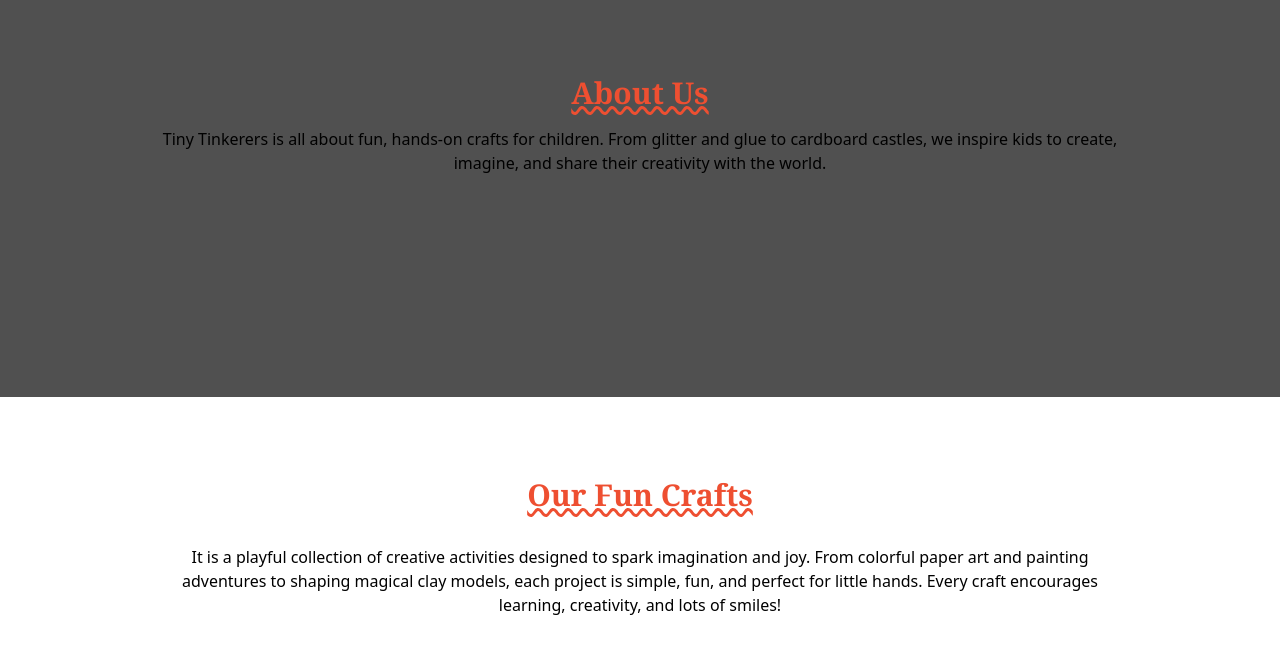
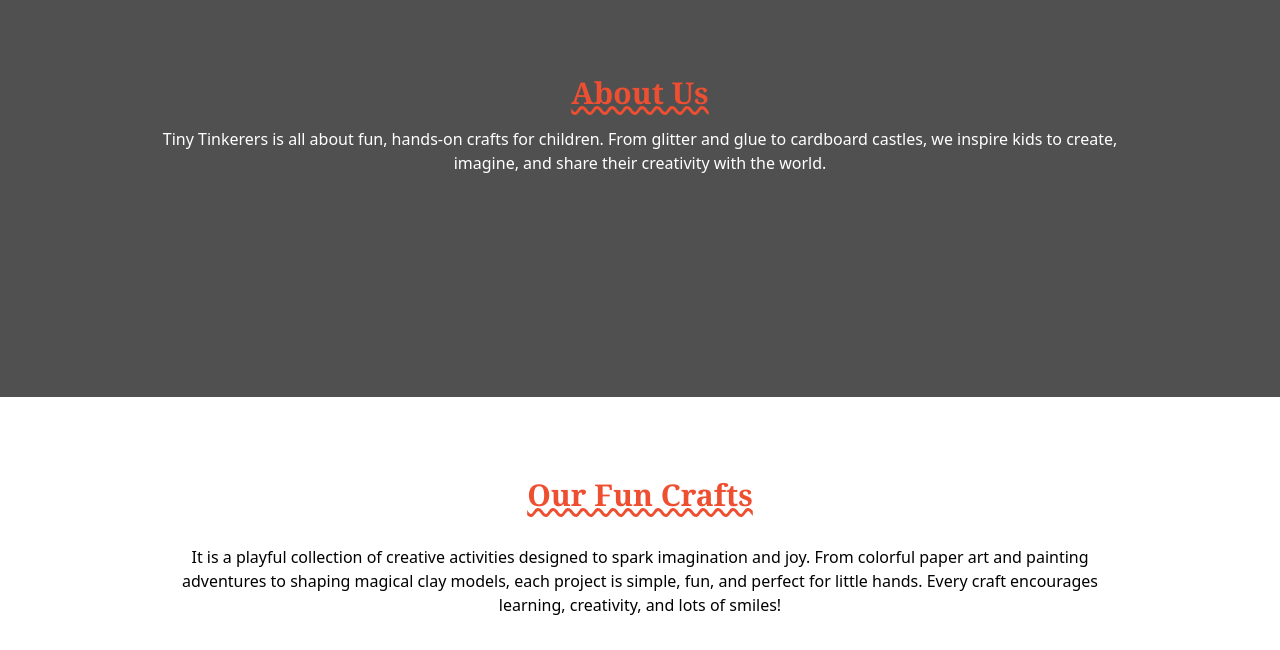
Before and after one commit to Marina-tarek/Tiny-Tinkerers, a website: page dist/index.html in a window 1280 px wide. Shown: the part 980-1630 px from the top of the page. Drawn offline with Linux system fonts and the light colour scheme.

Commit message:
color in about section

```diff
--- a/dist/index.html
+++ b/dist/index.html
@@ -50,7 +50,7 @@
         <div class="container mx-auto ">
           <div class="text-center">
             <h2 class="text-[#EE4F31]  text-3xl font-bold my-4 font-serif underline decoration-wavy">About Us</h2>
-            <p class="text-black dark:text-white w-full md:w-9/12 mx-auto">Tiny Tinkerers is all about fun, hands-on
+            <p class="text-white w-full md:w-9/12 mx-auto">Tiny Tinkerers is all about fun, hands-on
               crafts for children. From glitter and glue to cardboard castles,
               we inspire kids to create, imagine, and share their creativity with the world.</p>
           </div>
```
